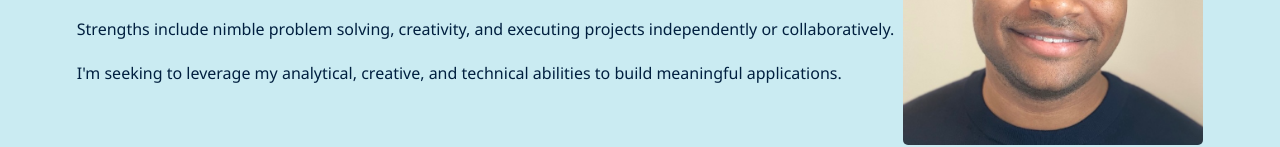
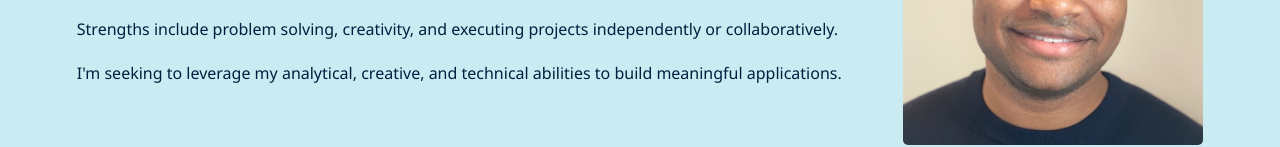
Before and after one commit to evperkinsjr/portfolio-website, a plain HTML site: page index.html in a window 1280 px wide. Shown: the part 680-827 px from the top of the page. Drawn offline with Linux system fonts and the light colour scheme.

Commit message:
updated summary statement

```diff
--- a/index.html
+++ b/index.html
@@ -38,7 +38,7 @@
                 <p>Hi, I'm Enrico. I joined the UNC-Charlotte Coding Bootcamp in April 2021.</p>
                 <p>I'm a digital marketer developing skills in full-stack web development.</p>
                 <p>My extensive background in digital marketing helps me understand how users interact with websites and applications.</p>
-                <p>Strengths include nimble problem solving, creativity, and executing projects independently or collaboratively.</p>
+                <p>Strengths include problem solving, creativity, and executing projects independently or collaboratively.</p>
                 <p>I'm seeking to leverage my analytical, creative, and technical abilities to build meaningful applications.</p>
             </div>
         </section>
```
